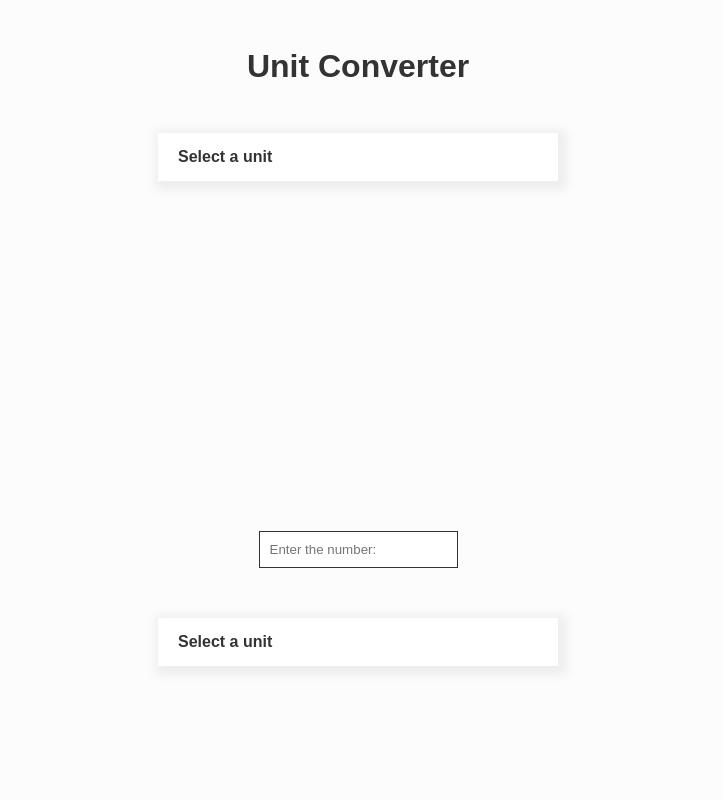
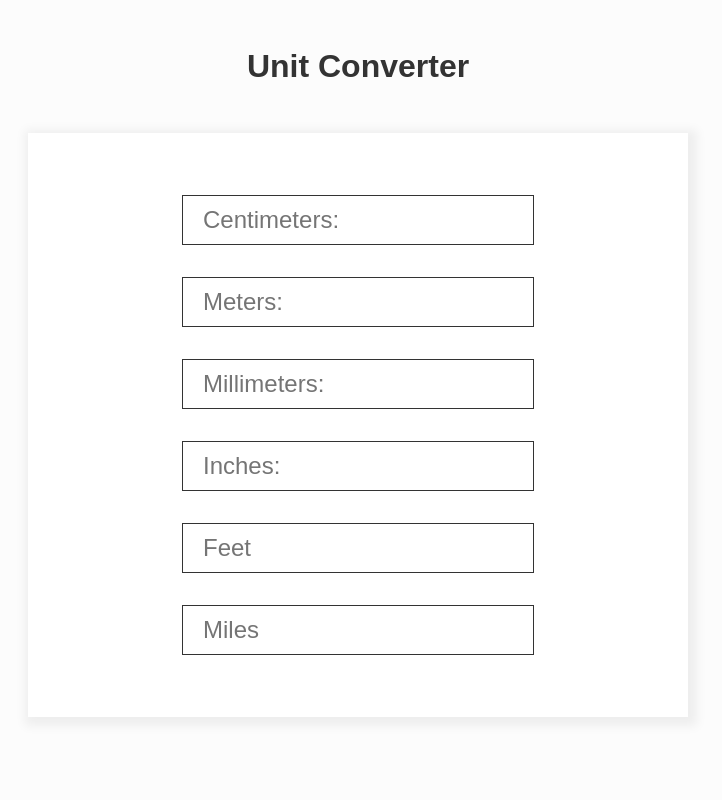
Before and after one commit to ApplePy39/js-unit-converter, a React (Create React App) app: page / in a window 1280 px wide. Shown: the top 800 px of the page, without its empty margins (282-1004 px from the left). Built offline with nearby package versions, Linux system fonts and the light colour scheme.

Commit message:
Changed unit conversion library

```diff
--- a/package.json
+++ b/package.json
@@ -10,6 +10,7 @@
     "@testing-library/jest-dom": "^5.16.1",
     "@testing-library/react": "^12.1.2",
     "@testing-library/user-event": "^13.5.0",
+    "convert-units": "^2.3.4",
     "gh-pages": "^3.2.3",
     "react": "^17.0.2",
     "react-dom": "^17.0.2",
--- a/src/App.js
+++ b/src/App.js
@@ -1,24 +1,14 @@
 import Header from './components/Header';
-import DropdownInput from './components/DropdownInput';
-import DropdownOutput from './components/DropdownOutput';
-import Output from './components/Output';
-import Input from './components/Input';
+import Unit from './components/Unit'
 import { useState } from 'react';
 
 function App() {
-    const [selected, setSelected] = useState("");
-    const [selectedOutput, setSelectedOutput] = useState("");
+    const [number, setNumber] = useState(0);
 
-  return (
+    return (
     <div className="App">
       <Header />
-      <DropdownInput selected={selected} setSelected={setSelected} /><Input />
-      <DropdownOutput style={{ top: "200%" }}
-          selectedOutput={selectedOutput}
-          setSelectedOutput={setSelectedOutput}
-      />
-
-        <Output selected={selected} selectedOutput={selectedOutput}/>
+        <Unit number={number} setNumber={setNumber} />
     </div>
   );
 }
--- a/src/components/DropdownInput.jsx
+++ /dev/null
@@ -1,40 +0,0 @@
-import { useState } from "react";
-
-const DropdownInput = ({ selected, setSelected }) => {
-    const [isActive, setIsActive] = useState(false);
-    const options = [
-        "Millimeters",
-        "Centimeters",
-        "Meters",
-        "Kilometers",
-        "Inches",
-        "Feet",
-        "Miles"
-    ];
-
-    const number = 0;
-
-  return (
-      <div className="dropdown">
-        <div className="dropdown-btn" onClick={(e) =>
-            setIsActive(!isActive)}>
-            {selected ? selected : "Select a unit"}
-        </div>
-          {isActive && (
-        <div className="dropdown-content">
-            {options.map(option => (
-                <div onClick={(e) => {
-                    setSelected(option);
-                    setIsActive(false);
-                }}
-                     className="dropdown-item">
-                    {option}
-                </div>
-            ))}
-        </div>
-          )}
-      </div>
-  )
-};
-
-export default DropdownInput;
--- a/src/components/DropdownOutput.jsx
+++ /dev/null
@@ -1,38 +0,0 @@
-import { useState } from "react";
-
-const DropdownOutput = ({ selectedOutput, setSelectedOutput }) => {
-    const [isActive, setIsActive] = useState(false);
-    const options = [
-        "Millimeters",
-        "Centimeters",
-        "Meters",
-        "Kilometers",
-        "Inches",
-        "Feet",
-        "Miles"
-    ];
-
-    return (
-        <div className="dropdown moved">
-            <div className="dropdown-btn" onClick={(e) =>
-                setIsActive(!isActive)}>
-                {selectedOutput ? selectedOutput : "Select a unit"}
-            </div>
-            {isActive && (
-                <div className="dropdown-content">
-                    {options.map(option => (
-                        <div onClick={(e) => {
-                            setSelectedOutput(option);
-                            setIsActive(false);
-                        }}
-                             className="dropdown-item">
-                            {option}
-                        </div>
-                    ))}
-                </div>
-            )}
-        </div>
-    )
-};
-
-export default DropdownOutput;
--- a/src/components/Input.jsx
+++ /dev/null
@@ -1,17 +0,0 @@
-import { useState } from "react";
-
-const Input = () => {
-    const [number, setNumber] = useState(0);
-
-    return (
-        <div>
-            <input className="input-stuff"
-                   placeholder="Enter the number: "
-                   type="number" onChange={event =>
-                        setNumber(event.target.value)}
-                />
-        </div>
-    )
-}
-
-export default Input;
--- a/src/components/Output.jsx
+++ /dev/null
@@ -1,11 +0,0 @@
-const Output = ({ selected, selectedOutput }) => {
-    return (
-        <div className="output">
-            <div className="output-box">
-                <h3>23 Meters converted to Feet: {selected}</h3>
-            </div>
-        </div>
-    )
-}
-
-export default Output;
--- /dev/null
+++ b/src/components/Unit.jsx
@@ -0,0 +1,65 @@
+import { useState } from 'react';
+let convert = require("convert-units");
+
+const Unit = ({ number, setNumber }) => {
+    const [inputUnit, setInputUnit] = useState('');
+    const centimeters = 'cm';
+    const meters = 'm';
+    const millimeters = 'mm';
+    const inches = 'in';
+    const feet = 'ft';
+    const miles = 'mi';
+
+    // let inputUnit = 'cm';
+
+    return (
+        <div className="conversion">
+            <div className="box-div">
+                <input type="number" placeholder={!number ? "Centimeters: "
+                    : `${convert(number).from(inputUnit).to('cm')}cm` }
+                       className="box" onChange={event =>
+                {setNumber(event.target.value)
+                    setInputUnit('cm')}}/>
+            </div>
+            <div className="box-div">
+                <input type="number"
+                       onChange={event =>
+                       {setNumber(event.target.value)
+                           setInputUnit('m')}}
+                placeholder={!number ? "Meters: "
+                : `${convert(number).from(inputUnit).to('m')}m`}
+                       className="box"/>
+            </div>
+            <div className="box-div">
+                <input type="number" placeholder={!number ? "Millimeters: "
+                    : `${convert(number).from(`${inputUnit}`).to('mm')}mm`}
+                       className="box" onChange={event =>
+                {setNumber(event.target.value)
+                    setInputUnit('mm')}}/>
+            </div>
+            <div className="box-div">
+                <input type="number" placeholder={!number ? "Inches: "
+                    : `${convert(number).from(`${inputUnit}`).to('in')}in`}
+                       className="box" onChange={event =>
+                {setNumber(event.target.value)
+                    setInputUnit('in')}}/>
+            </div>
+            <div className="box-div">
+                <input type="number" placeholder={!number ? "Feet"
+                    : `${convert(number).from(`${inputUnit}`).to('ft')}ft`}
+                       className="box" onChange={event =>
+                {setNumber(event.target.value)
+                    setInputUnit('ft')}}/>
+            </div>
+            <div className="box-div">
+                <input type="number" placeholder={!number ? "Miles"
+                    : `${convert(number).from(`${inputUnit}`).to('mi')}mi`}
+                       className="box" onChange={event =>
+                {setNumber(event.target.value)
+                    setInputUnit('mo')}}/>
+            </div>
+        </div>
+    )
+}
+
+export default Unit;
--- a/src/index.css
+++ b/src/index.css
@@ -9,6 +9,26 @@ body {
 code {
   font-family: source-code-pro, Menlo, Monaco, Consolas, 'Courier New',
     monospace;
+}
+
+.conversion {
+  background: #ffffff;
+  padding:  30px 10px;
+  width: 50%;
+  display: table;
+  margin: 0 auto;
+  box-shadow: 3px 3px 10px 6px rgba(0,0,0,0.06);
+}
+
+.box-div {
+  display: table;
+  margin: 2rem auto;
+}
+
+.box {
+  padding: 10px 20px;
+  border: #333333 solid 1px;
+  font-size: x-large;
 }
 
 .header-container {
```
Also changed, not shown: src/Conversion.js (added), 1 other file (tests, documents, lock files or other folders).
